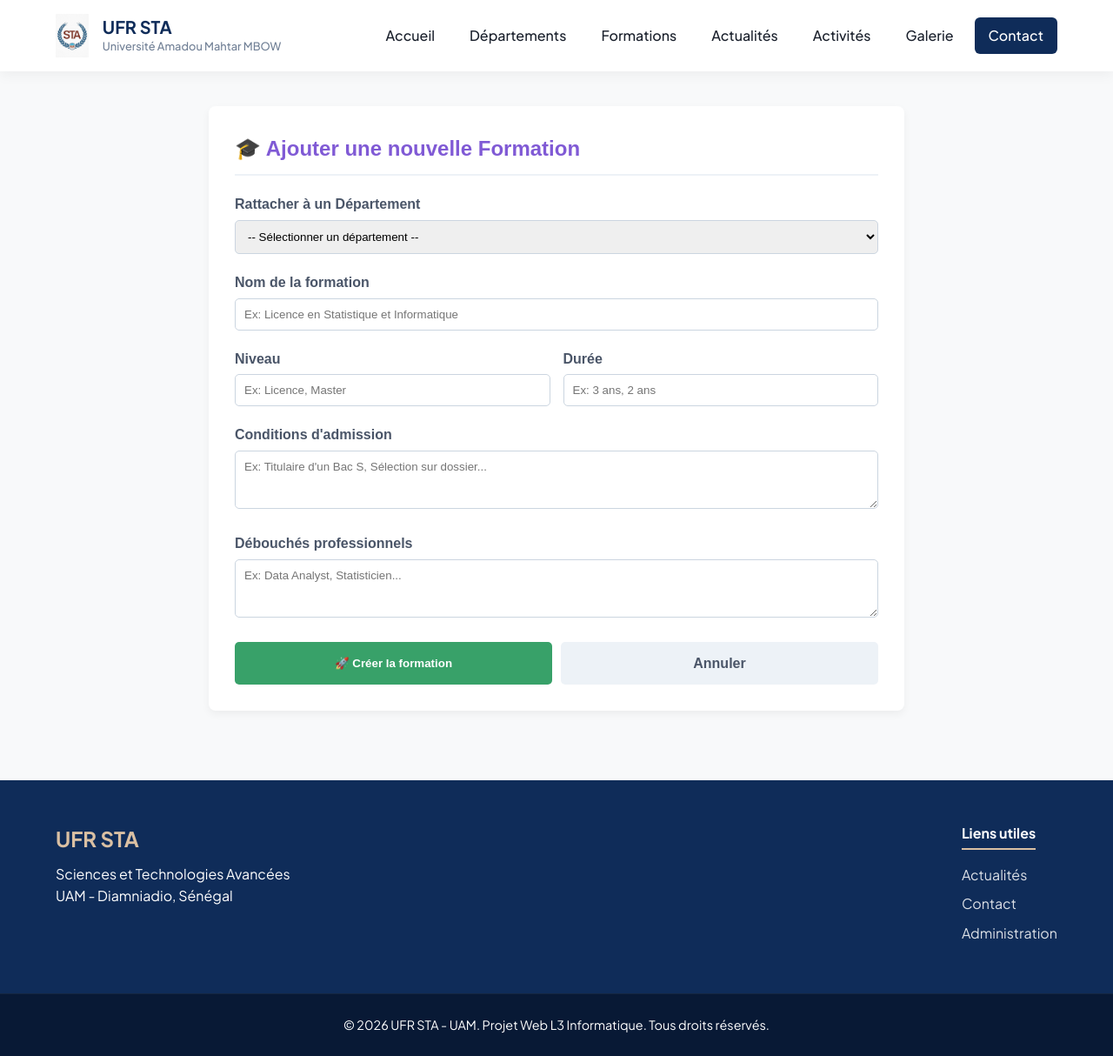
After one commit to Aicha283/ufr-sta-site-vitrine, a Flask app: template templates/admin/form_formation.html in a window 1280 px wide. The commit adds this page. Shown: the whole page at 87% size. Run offline with Flask 3, Linux system fonts and the light colour scheme; the template is opened without the code that fills it, so the values that code supplies are empty; parts of the project's set-up code (start-up, migrations or seed data) failed here and were passed over.

Commit message:
Mis à jour de admin

```diff
--- /dev/null
+++ b/templates/admin/form_formation.html
@@ -0,0 +1,60 @@
+{% extends 'base.html' %}
+
+{% block title %}{% if formation %}Modifier{% else %}Ajouter{% endif %} une formation{% endblock %}
+
+{% block content %}
+<div style="max-width: 800px; margin: 40px auto; padding: 30px; background: #fff; border-radius: 8px; box-shadow: 0 4px 10px rgba(0,0,0,0.05); font-family: sans-serif;">
+
+    <h2 style="color: #805ad5; margin-top: 0; border-bottom: 2px solid #edf2f7; padding-bottom: 10px;">
+        {% if formation %}✏️ Modifier la Formation : {{ formation.nom }}{% else %}🎓 Ajouter une nouvelle Formation{% endif %}
+    </h2>
+
+    <form action="{% if formation %}{{ url_for('modifier_formation', id=formation.id) }}{% else %}{{ url_for('ajouter_formation') }}{% endif %}" method="POST" style="margin-top: 20px; display: flex; flex-direction: column; gap: 20px;">
+
+        <div>
+            <label style="display: block; font-weight: bold; margin-bottom: 5px; color: #4a5568;">Rattacher à un Département</label>
+            <select name="departement_id" required style="width: 100%; padding: 10px; border: 1px solid #cbd5e0; border-radius: 5px; box-sizing: border-box;">
+                <option value="">-- Sélectionner un département --</option>
+                {% for dept in departements %}
+                    <option value="{{ dept.id }}" {% if formation and formation.departement_id == dept.id %}selected{% endif %}>
+                        {{ dept.nom }}
+                    </option>
+                {% endfor %}
+            </select>
+        </div>
+
+        <div>
+            <label style="display: block; font-weight: bold; margin-bottom: 5px; color: #4a5568;">Nom de la formation</label>
+            <input type="text" name="nom" value="{% if formation %}{{ formation.nom }}{% endif %}" required placeholder="Ex: Licence en Statistique et Informatique" style="width: 100%; padding: 10px; border: 1px solid #cbd5e0; border-radius: 5px; box-sizing: border-box;">
+        </div>
+
+        <div style="display: flex; gap: 15px;">
+            <div style="flex: 1;">
+                <label style="display: block; font-weight: bold; margin-bottom: 5px; color: #4a5568;">Niveau</label>
+                <input type="text" name="niveau" value="{% if formation %}{{ formation.niveau }}{% endif %}" required placeholder="Ex: Licence, Master" style="width: 100%; padding: 10px; border: 1px solid #cbd5e0; border-radius: 5px; box-sizing: border-box;">
+            </div>
+            <div style="flex: 1;">
+                <label style="display: block; font-weight: bold; margin-bottom: 5px; color: #4a5568;">Durée</label>
+                <input type="text" name="duree" value="{% if formation %}{{ formation.duree }}{% endif %}" required placeholder="Ex: 3 ans, 2 ans" style="width: 100%; padding: 10px; border: 1px solid #cbd5e0; border-radius: 5px; box-sizing: border-box;">
+            </div>
+        </div>
+
+        <div>
+            <label style="display: block; font-weight: bold; margin-bottom: 5px; color: #4a5568;">Conditions d'admission</label>
+            <textarea name="conditions_admission" rows="3" placeholder="Ex: Titulaire d'un Bac S, Sélection sur dossier..." style="width: 100%; padding: 10px; border: 1px solid #cbd5e0; border-radius: 5px; box-sizing: border-box; font-family: inherit;">{% if formation %}{{ formation.conditions_admission }}{% endif %}</textarea>
+        </div>
+
+        <div>
+            <label style="display: block; font-weight: bold; margin-bottom: 5px; color: #4a5568;">Débouchés professionnels</label>
+            <textarea name="debouches" rows="3" placeholder="Ex: Data Analyst, Statisticien..." style="width: 100%; padding: 10px; border: 1px solid #cbd5e0; border-radius: 5px; box-sizing: border-box; font-family: inherit;">{% if formation %}{{ formation.debouches }}{% endif %}</textarea>
+        </div>
+
+        <div style="display: flex; gap: 10px;">
+            <button type="submit" style="flex: 1; background: #38a169; color: white; border: none; padding: 12px; font-weight: bold; border-radius: 5px; cursor: pointer;">
+                {% if formation %}Enregistrer les modifications{% else %}🚀 Créer la formation{% endif %}
+            </button>
+            <a href="{{ url_for('admin_dashboard') }}" style="flex: 1; background: #edf2f7; color: #4a5568; text-align: center; padding: 12px; text-decoration: none; font-weight: bold; border-radius: 5px; box-sizing: border-box;">Annuler</a>
+        </div>
+    </form>
+</div>
+{% endblock %}
```
Also changed, not shown: templates/admin/dashboard.html (+36 -5 lines).
